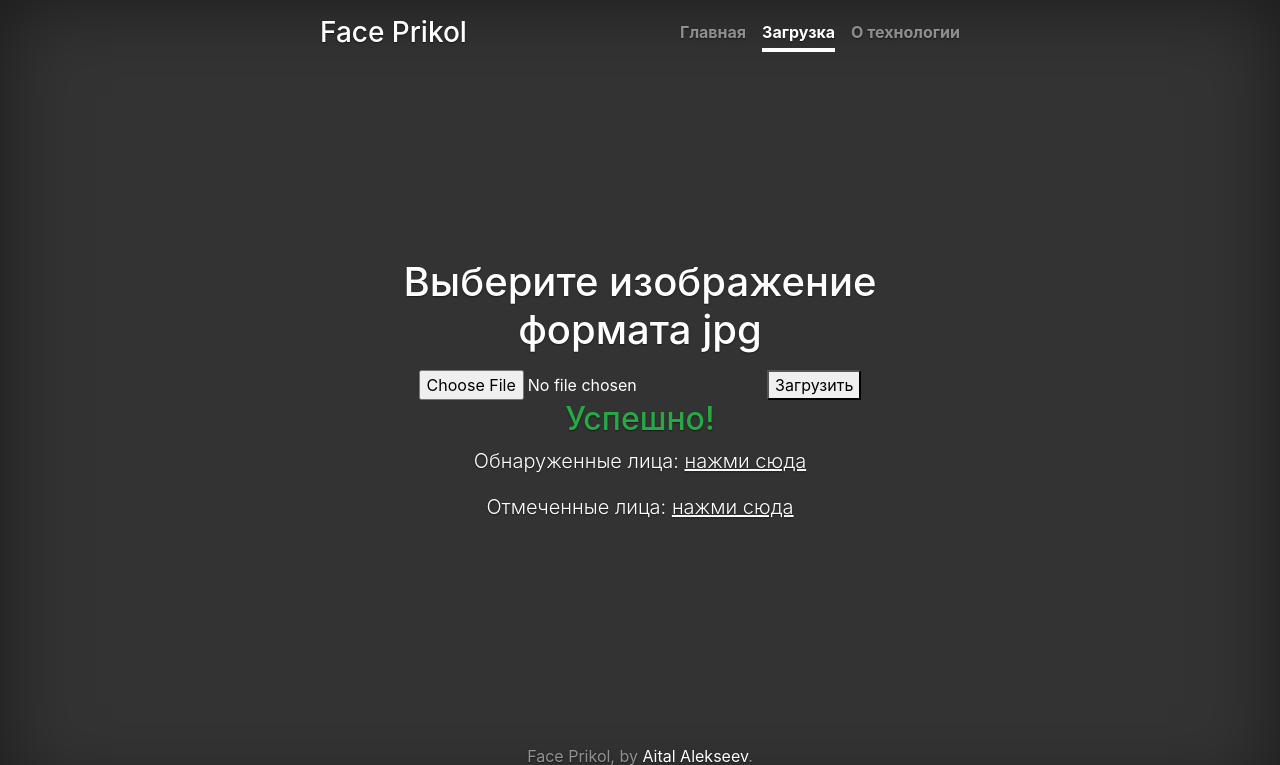
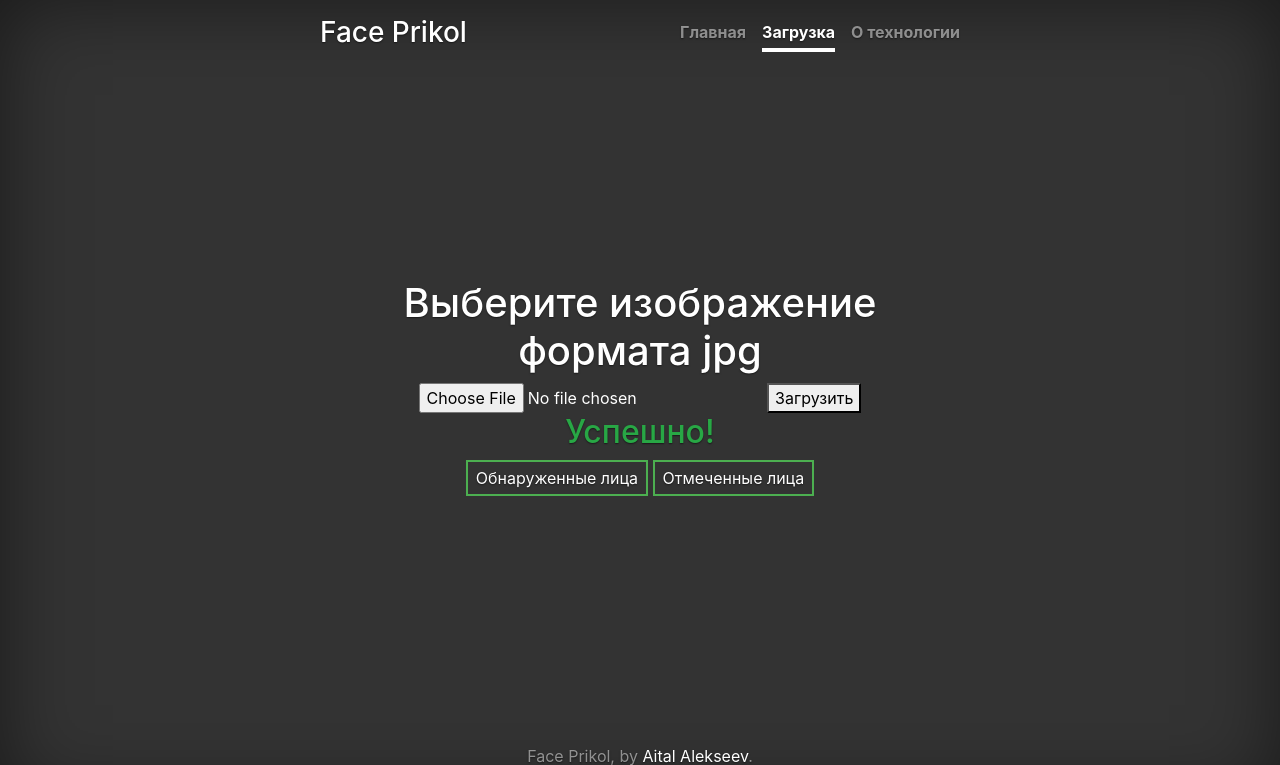
Before and after one commit to nindowell/django-face-recognition, a Django app: template face/templates/upload.html in a window 1280 px wide. Shown: the top 765 px of the page. Run offline with Django 3.2, Linux system fonts and the light colour scheme; the template is opened without the code that fills it: most values are stand-ins (such as "Sample title", 1, 10 or a date in 2020); some libraries are stand-ins or nearby versions.

Commit message:
edited download buttons

```diff
--- a/face/templates/upload.html
+++ b/face/templates/upload.html
@@ -55,8 +55,8 @@
         </form>
       {% if detected %}
       <h2>Успешно!</h2>
-      <p class="lead">Обнаруженные лица: <a class="underline" href="{{ detected }}">нажми сюда</a></p>
-      <p class="lead">Отмеченные лица: <a class="underline" href="{{ marked }}">нажми сюда</a></p>
+          <a href="{{ detected }}" class="button">Обнаруженные лица</a>
+          <a href="{{ marked }}" class="button">Отмеченные лица</a>
       {% endif %}
     </p>
   </main>
--- a/static/cover.css
+++ b/static/cover.css
@@ -9,9 +9,24 @@ a:hover {
   color: #fff;
 }
 
-.underline {
-  text-decoration: underline;
+.lead {
+  margin-bottom: 3px;
+
 }
+
+.button {
+  border: 2px solid #4CAF50;
+  padding: 4px 8px;
+  text-align: center;
+  text-decoration: none;
+  display: inline-block;
+  font-size: 16px;
+  margin-bottom: 5px;
+}
+.button:hover {
+  background-color: #4CAF50;
+}
+
 
 /* Custom default button */
 .btn-secondary,
```
